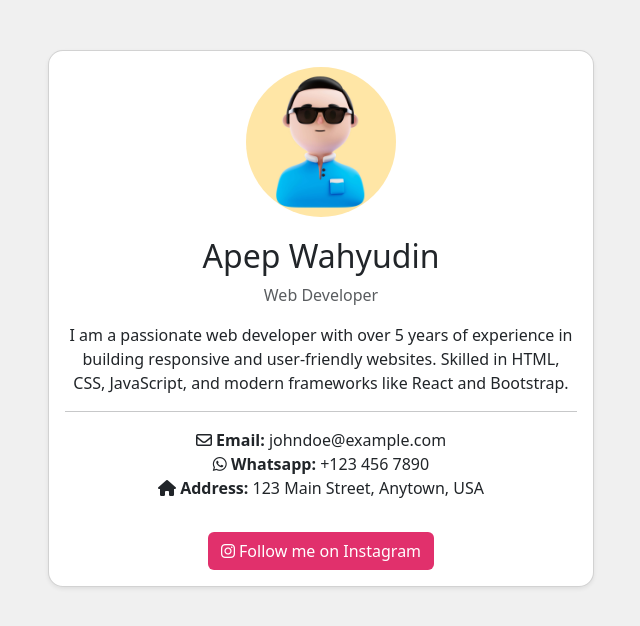
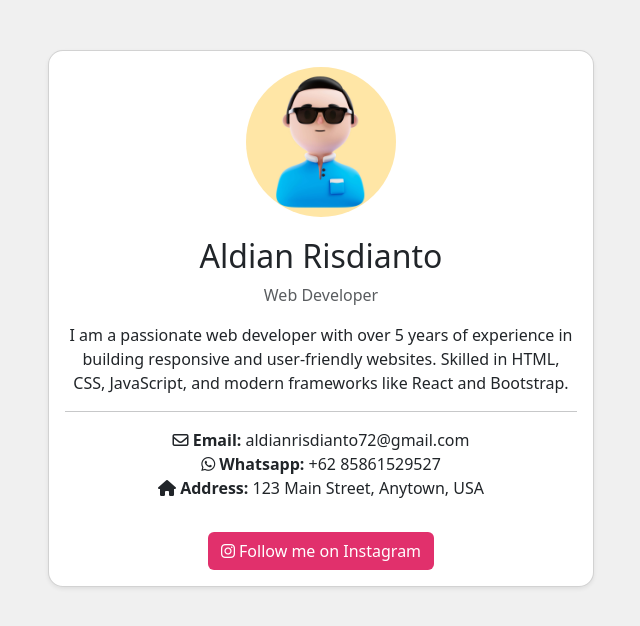
Before and after one commit to aldian28/ta_Aldian-Risdianto_XR5, a plain HTML site: page index.html in a window 1280 px wide. Shown: the whole page, without its empty margins (319-959 px from the left). Drawn offline with nearby package versions, Linux system fonts and the light colour scheme.

Commit message:
index.html

```diff
--- a/index.html
+++ b/index.html
@@ -15,17 +15,17 @@
                 <div class="card shadow-sm">
                     <div class="card-body text-center">
                         <img src="avatar.jpg" alt="Profile Image" class="profile-img">
-                        <h2>Apep Wahyudin</h2>
+                        <h2>Aldian Risdianto</h2>
                         <p class="text-muted">Web Developer</p>
                         <p>I am a passionate web developer with over 5 years of experience in building responsive and user-friendly websites. Skilled in HTML, CSS, JavaScript, and modern frameworks like React and Bootstrap.
                         </p>
                         <hr>
                         <ul class="list-unstyled">
-                            <li><i class="fa-regular fa-envelope"></i> <strong>Email:</strong> johndoe@example.com</li>
-                            <li><i class="fa-brands fa-whatsapp"></i> <strong>Whatsapp:</strong> +123 456 7890</li>
+                            <li><i class="fa-regular fa-envelope"></i> <strong>Email:</strong> aldianrisdianto72@gmail.com</li>
+                            <li><i class="fa-brands fa-whatsapp"></i> <strong>Whatsapp:</strong> +62 85861529527</li>
                             <li><i class="fa-solid fa-house"></i> <strong>Address:</strong> 123 Main Street, Anytown, USA</li>
                         </ul>
-                        <a href="https://www.instagram.com/sebuahsemangat" target="_blank" class="btn btn-instagram mt-3">
+                        <a href="https://www.instagram.com/aldiian28?igsh=MW5zcXp2b25mdXp4bg==" target="_blank" class="btn btn-instagram mt-3">
                             <i class="fab fa-instagram"></i> Follow me on Instagram
                         </a>
                     </div>
```
